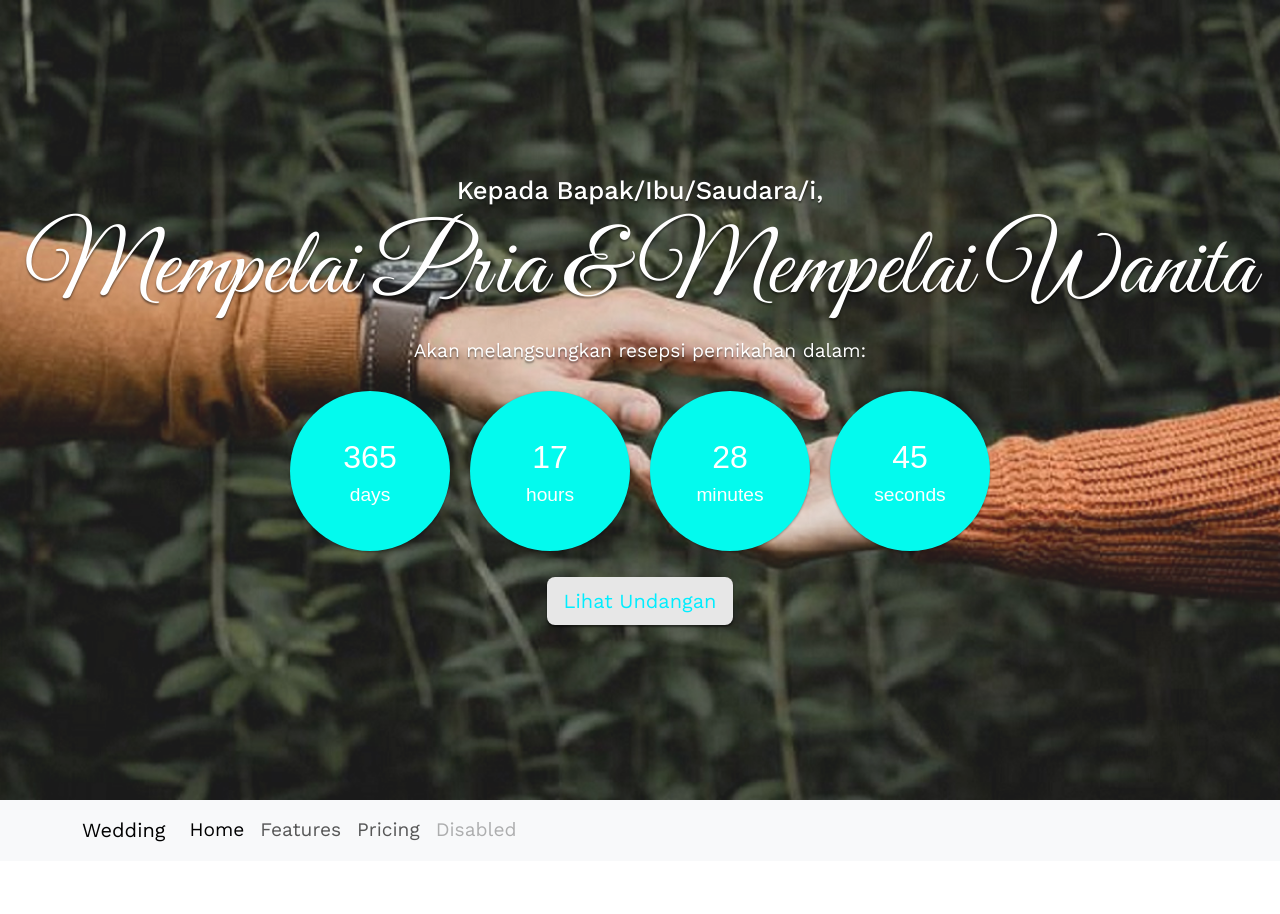
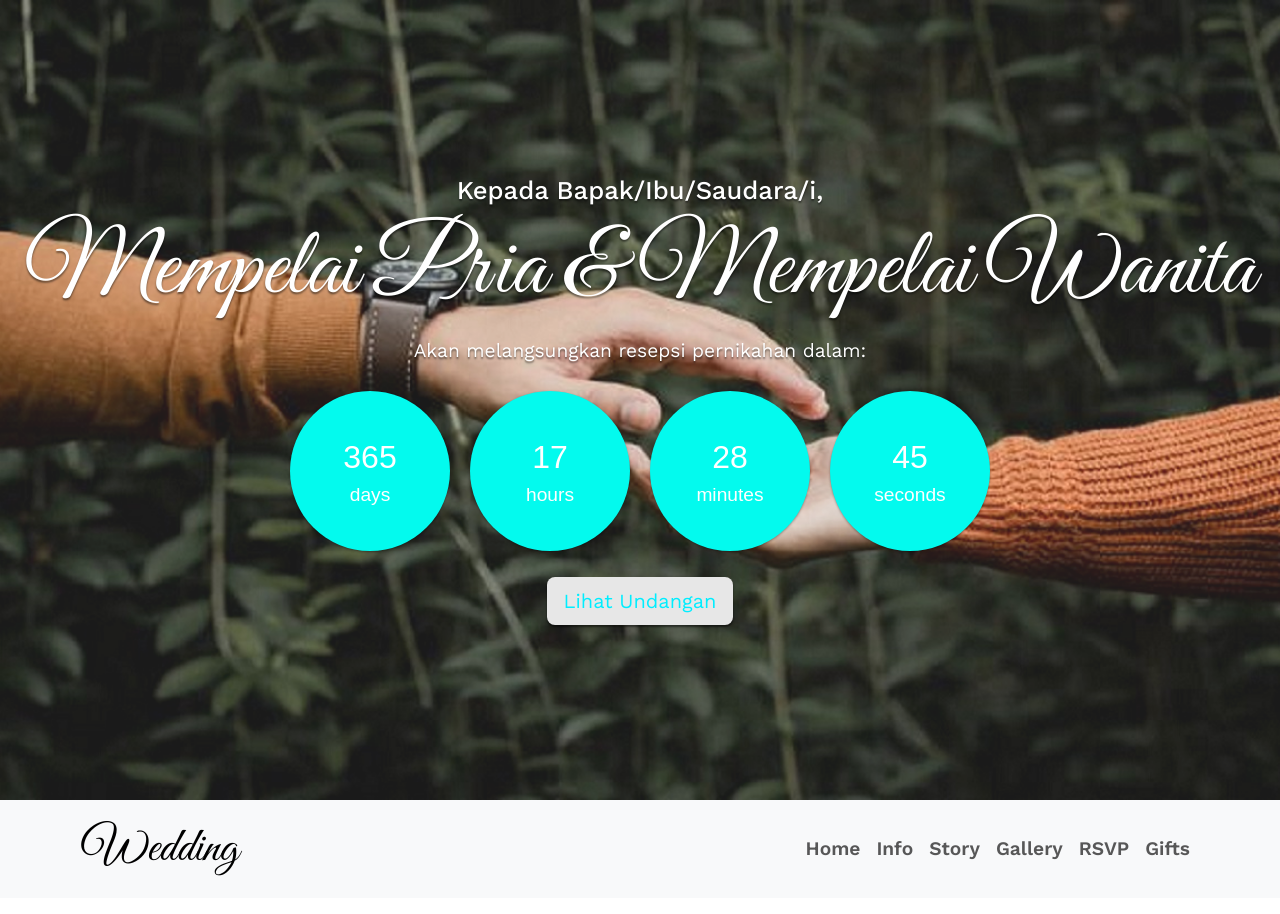
Before and after one commit to taufiqalif/wedding, a plain HTML site: page index.html in a window 1280 px wide. Shown: the top 914 px of the page. Drawn offline with nearby package versions, Linux system fonts and the light colour scheme.

Commit message:
new update

```diff
--- a/css/simplyCountdown.theme.default.css
+++ b/css/simplyCountdown.theme.default.css
@@ -24,3 +24,27 @@
   display:block;
   text-align:center;
 }
+
+/* media Query */
+/* laptop */
+@media (max-width: 992px) {
+  .simply-countdown>.simply-section{
+    padding: 70px;
+  }
+}
+
+/* tablet */
+@media (max-width: 768px) {
+  .simply-countdown>.simply-section{
+    padding: 50px;
+    margin: 5px;
+  }
+}
+
+/* phone */
+@media (max-width: 576px) {
+  .simply-countdown>.simply-section{
+    padding: 45px;
+    margin: 3px;
+  }
+}
--- a/index.html
+++ b/index.html
@@ -31,7 +31,7 @@
     </main>
   </section>
 
-  <nav class="navbar navbar-expand-md bg-body-tertiary sticky-top">
+  <nav class="navbar navbar-expand-md bg-body-tertiary sticky-top mynavbar">
     <div class="container">
       <a class="navbar-brand" href="#">Wedding</a>
       <button class="navbar-toggler" type="button" data-bs-toggle="offcanvas" data-bs-target="#offcanvasNavbar"
@@ -44,11 +44,13 @@
           <button type="button" class="btn-close" data-bs-dismiss="offcanvas" aria-label="Close"></button>
         </div>
         <div class="offcanvas-body">
-          <div class="navbar-nav">
-            <a class="nav-link active" aria-current="page" href="#">Home</a>
-            <a class="nav-link" href="#">Features</a>
-            <a class="nav-link" href="#">Pricing</a>
-            <a class="nav-link disabled" aria-disabled="true">Disabled</a>
+          <div class="navbar-nav ms-auto">
+            <a class="nav-link" href="#home">Home</a>
+            <a class="nav-link" href="#info">Info</a>
+            <a class="nav-link" href="#story">Story</a>
+            <a class="nav-link" href="#gallery">Gallery</a>
+            <a class="nav-link" href="#rsvp">RSVP</a>
+            <a class="nav-link" href="#gifts">Gifts</a>
           </div>
         </div>
       </div>
--- a/style.css
+++ b/style.css
@@ -57,14 +57,24 @@ body{
 }
 
 
+.mynavbar{
+
+}
+
+.mynavbar .navbar-brand, .mynavbar .offcanvas-title{
+  font-family: "Great Vibes", cursive;
+  font-size: 3rem;
+}
+
+.mynavbar .nav-link{
+  font-weight: 600;
+}
+
 /* media Query */
 /* laptop */
 @media (max-width: 992px) {
   html{
     font-size: 75%;
-  }
-  .simply-countdown>.simply-section{
-    padding: 60px;
   }
 }
 
@@ -73,9 +83,11 @@ body{
   html{
     font-size: 65%;
   }
-  .simply-countdown>.simply-section{
-    padding: 50px;
-    margin: 5px;
+
+  .mynavbar .nav-link{
+    font-weight: 600;
+    text-align: center;
+    font-size: 2rem;
   }
 }
 
@@ -84,8 +96,4 @@ body{
   html{
     font-size: 60%;
   }
-  .simply-countdown>.simply-section{
-    padding: 40px;
-    margin: 3px;
-  }
 }
```
